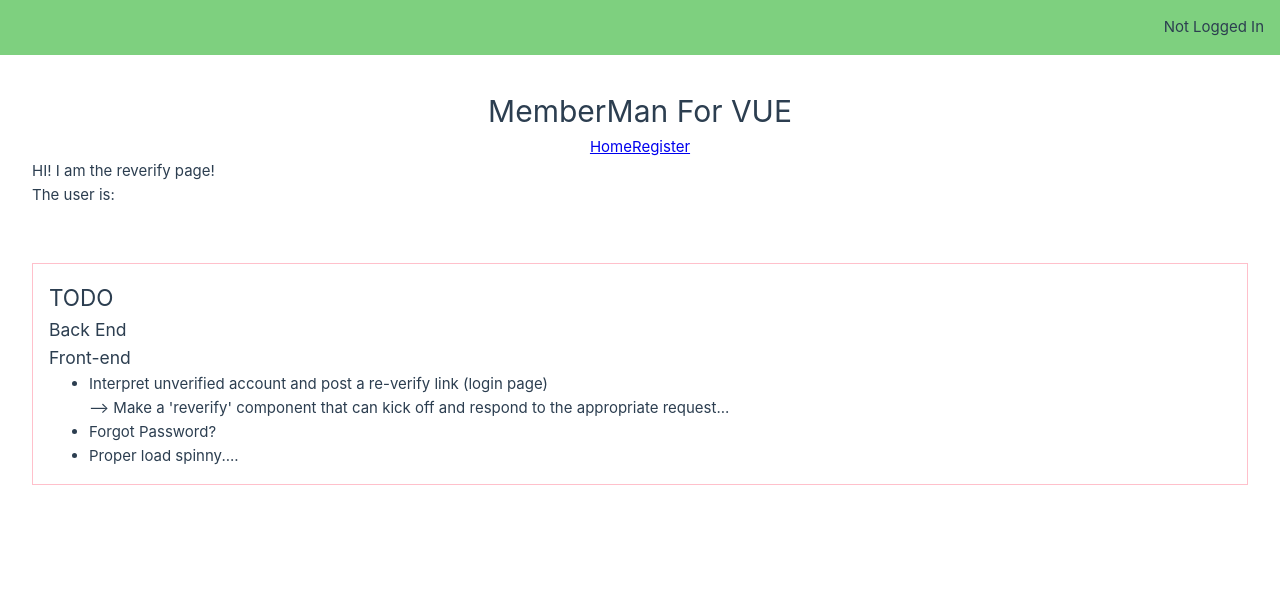
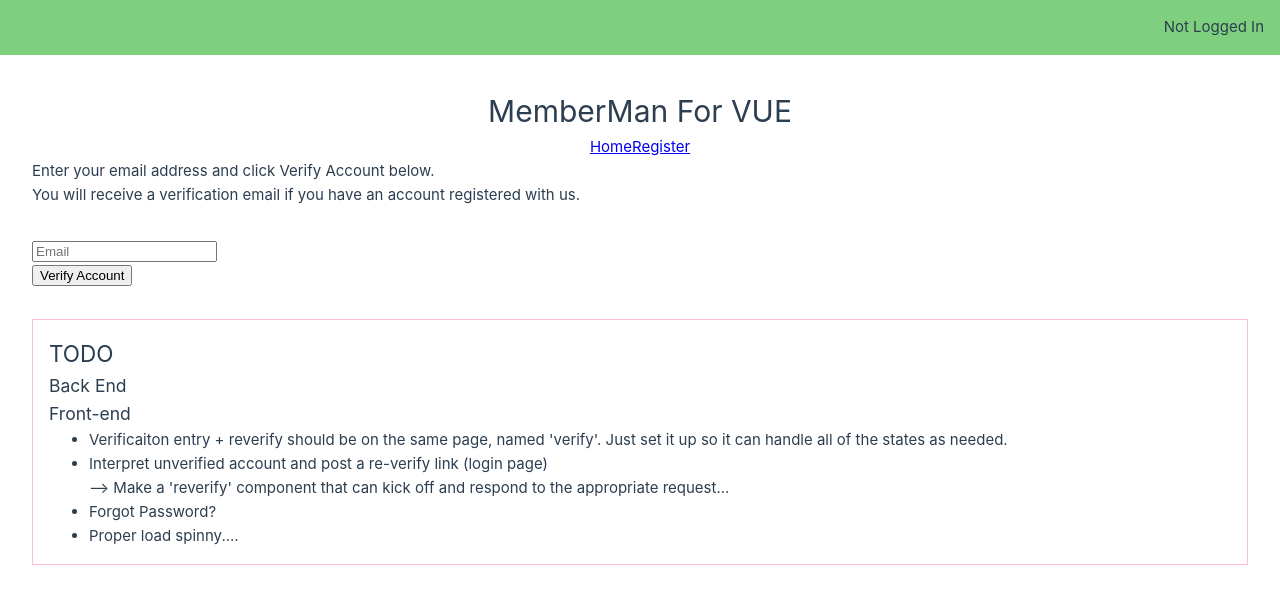
Before and after one commit to drewCoSoftware/officepark.io, a Vue app in the folder MemberMan/VueApp/mm-vue-app/: page /reverify in a window 1280 px wide. Shown: the top 604 px of the page. Built offline with nearby package versions, Linux system fonts and the light colour scheme; no server answers.

Commit message:
- Very basic, ugly version of the 'reverify' api call working correctly.  I added some notes on how we can get the whole verification process working...

```diff
--- a/MemberMan/VueApp/mm-vue-app/src/App.vue
+++ b/MemberMan/VueApp/mm-vue-app/src/App.vue
@@ -46,6 +46,7 @@ const loginState = ref(_Login.GetState());
       <h3>Back End</h3>
       <h3>Front-end</h3>
       <ul>
+        <li>Verificaiton entry + reverify should be on the same page, named 'verify'.  Just set it up so it can handle all of the states as needed.</li>
         <li>
           <p>Interpret unverified account and post a re-verify link (login page)</p>
           <p>--&gt; Make a 'reverify' component that can kick off and respond to the appropriate request...</p>
--- a/MemberMan/VueApp/mm-vue-app/src/components/EZForm.vue
+++ b/MemberMan/VueApp/mm-vue-app/src/components/EZForm.vue
@@ -19,7 +19,6 @@ const isWorking = ref(false);
 // We can expose component functions!  Yay!
 function beginWork() {
   if (!isWorking.value) {
-    alert('being work!');
     isWorking.value = true;
   }
 }
--- a/MemberMan/VueApp/mm-vue-app/src/fetchy.ts
+++ b/MemberMan/VueApp/mm-vue-app/src/fetchy.ts
@@ -31,7 +31,7 @@ export interface FetchyResponse<T extends IApiResponse> {
 }
 
 // ----------------------------------------------------------------------------------------------------------
-export async function fetchyPost<T extends IApiResponse>(url: string, data: any | null, headers: {} | undefined): Promise<FetchyResponse<T>> {
+export async function fetchyPost<T extends IApiResponse>(url: string, data: any | null, headers: {} | undefined = undefined): Promise<FetchyResponse<T>> {
 
   let p = fetchy<T>(url, {
     method: 'POST',
--- a/MemberMan/VueApp/mm-vue-app/src/views/LoginView.vue
+++ b/MemberMan/VueApp/mm-vue-app/src/views/LoginView.vue
@@ -100,14 +100,7 @@ function forgotPassword() {
 }
 
 // -------------------------------------------------------------------------------------------
-function validateForm2() {
-  alert('i am validate 2');
-}
-// -------------------------------------------------------------------------------------------
 function validateForm() {
-//   // Revalidate the form.....
- console.log('email=' + emailAddress);
-
   const isValid = emailAddress != "" && password != "";
   isFormValid.value = isValid;
 }
@@ -120,7 +113,7 @@ function validateForm() {
   <!-- NOTE: Custom events don't bubble in vue3 because the authors are off their meds.
   It seems to me that the easiest way to handle validation is to just catch the input event
   at top level, and then trigger whatever.... -->
-  <EZForm ref="form" css-classes="login" :error-message="errMsg" @validate="validateForm2" @input="validateForm">
+  <EZForm ref="form" css-classes="login" :error-message="errMsg" @input="validateForm">
     <EZInput type="email" name="email" v-model="emailAddress" placeholder="Email"  />
 
     <div class="input">
--- a/MemberMan/VueApp/mm-vue-app/src/views/Reverify.vue
+++ b/MemberMan/VueApp/mm-vue-app/src/views/Reverify.vue
@@ -2,44 +2,84 @@
 
 import type EZInputVue from '@/components/EZInput.vue';
 import EZForm from '@/components/EZForm.vue';
+import EZInput from '@/components/EZInput.vue';
 import { onMounted, ref } from 'vue';
 import { watch } from 'fs';
+import { fetchy, fetchyPost } from '@/fetchy';
+
+let emailAddress: string = "";
+let reverifyOK = ref(false);
+
+const isFormValid = ref(false);
 
 const props = defineProps({
   user: String,
 });
 
-class FormProps {
-  IsWorking = ref(false);
-  IsValid = ref(false);
-  HasError = ref(false);
-  ErrMsg = ref("");
-}
-const _FormProps: FormProps = new FormProps();
-
-const isWorking = ref(false);
+// class FormProps {
+//   IsWorking = ref(false);
+//   IsValid = ref(false);
+//   HasError = ref(false);
+//   ErrMsg = ref("");
+// }
+// const _FormProps: FormProps = new FormProps();
 
 const form = ref<typeof EZForm>();
 
-// alert('the user is: ' + props.user);
+// -------------------------------------------------------------------------------------------
+// Hmmm.... this is a bit hacky IMO, but we are just trying stuff out I guess....
+function isWorking() {
+  const f = form.value;
+  if (f == null) { return false; }
+  return f.isWorking;
+}
+
+
+// -------------------------------------------------------------------------------------------
+function validateForm() {
+  const isValid = emailAddress != "";
+  isFormValid.value = isValid;
+}
+
+
+// -------------------------------------------------------------------------------------------
+async function reverify() {
+
+  if (!isFormValid.value || isWorking()) {
+    return;
+  }
+  form.value?.beginWork();
+
+  let headers: Headers = new Headers();
+  headers.append("Content-Type", "application/json");
+
+  let p = fetchyPost('https://localhost:7138/api/reverify', {
+    Username: emailAddress,
+    VerificationCode: '123'
+  }, headers);
+  p.then(x=> {
+
+    if (x.Error) {
+      alert('there was an error!');
+    }
+    else {
+      reverifyOK.value = true;
+    }
+
+  });
+
+
+  //  alert('calling the service!');
+  // reverifyOK.value = true;
+
+  form.value?.endWork();
+}
 
 onMounted(async () => {
+  emailAddress = props.user!; // ?? undefined;
+  validateForm();
 
-  // Send the reverification request...
-  // alert(form.isWorking);
-  // console.log(form.value.test);
-  // form.value.test = true;
-  // console.log('val is: ' + form.value.test);
-  // console.log(form.value?.arguments);
-  // form.value.test = true;
-
-  // We can't watch the form values, so we would have to hook up
-  // some kind of events instead....  That is an OK solution, of course.
-  // watch(form.value.test, (x) => {
-  //   alert('a form property was changed!');
-  // });
-    // form.value.beginWork();
-//    form.value.isWorking = true;
+  await reverify();
 });
 
 </script>
@@ -48,12 +88,20 @@ onMounted(async () => {
 
 
 <template>
-  <p>HI!  I am the reverify page!</p>
-  <p>The user is: {{user}}</p>
+  <!-- <p>HI!  I am the reverify page!</p>
+  <p>The user is: {{user}}</p> -->
 
+  <div v-if="!reverifyOK" class="input">
+    <p>Enter your email address and click <span>Verify Account</span> below.</p>
+    <p>You will receive a verification email if you have an account registered with us.</p>
 
-  <EZForm ref="form">
+    <EZForm ref="form" @input="validateForm">
+      <EZInput type="email" name="email" v-model="emailAddress" placeholder="Email" />
 
-  </EZForm>
-
+      <button type="button" @click="reverify" :disabled="!isFormValid || isWorking()">Verify Account</button>
+    </EZForm>
+  </div>
+  <div v-else class="complete">
+    <p>Thanks, you should receive an e-mail soon.</p>
+  </div>
 </template>
```
